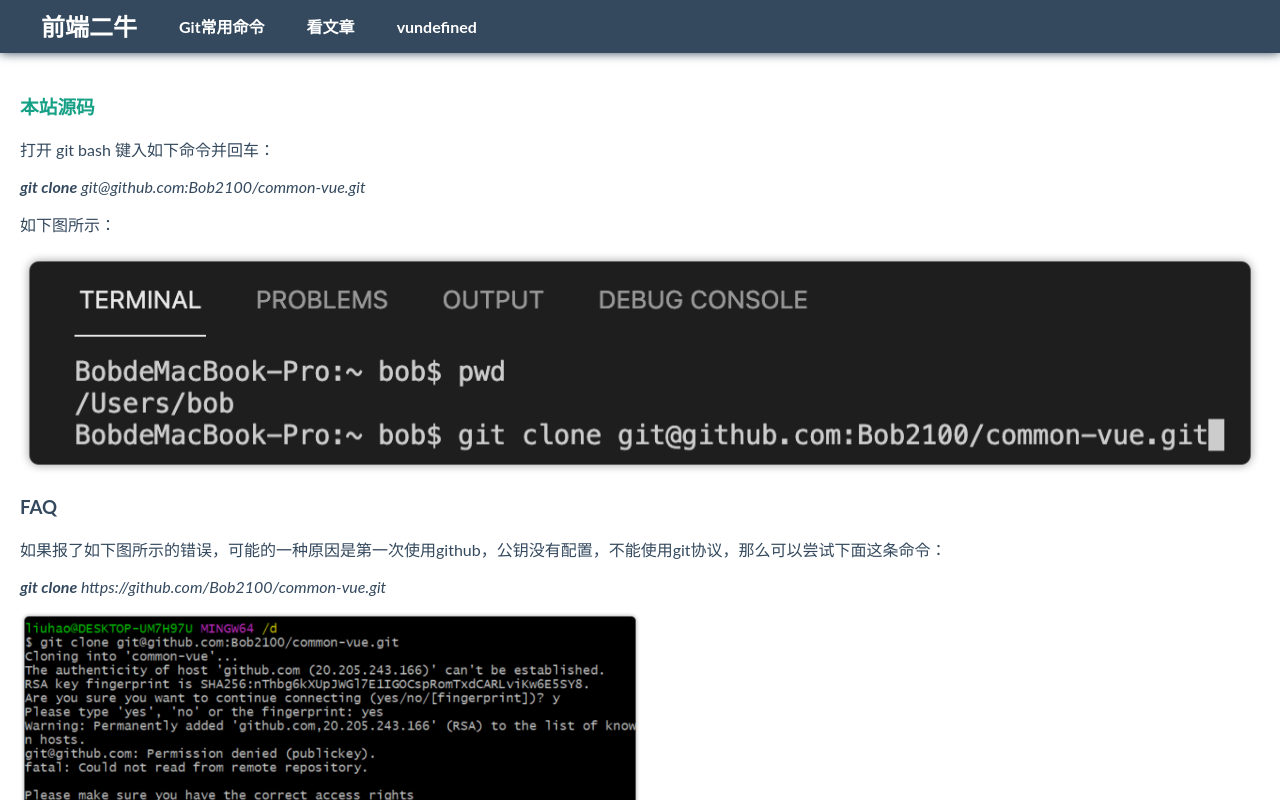
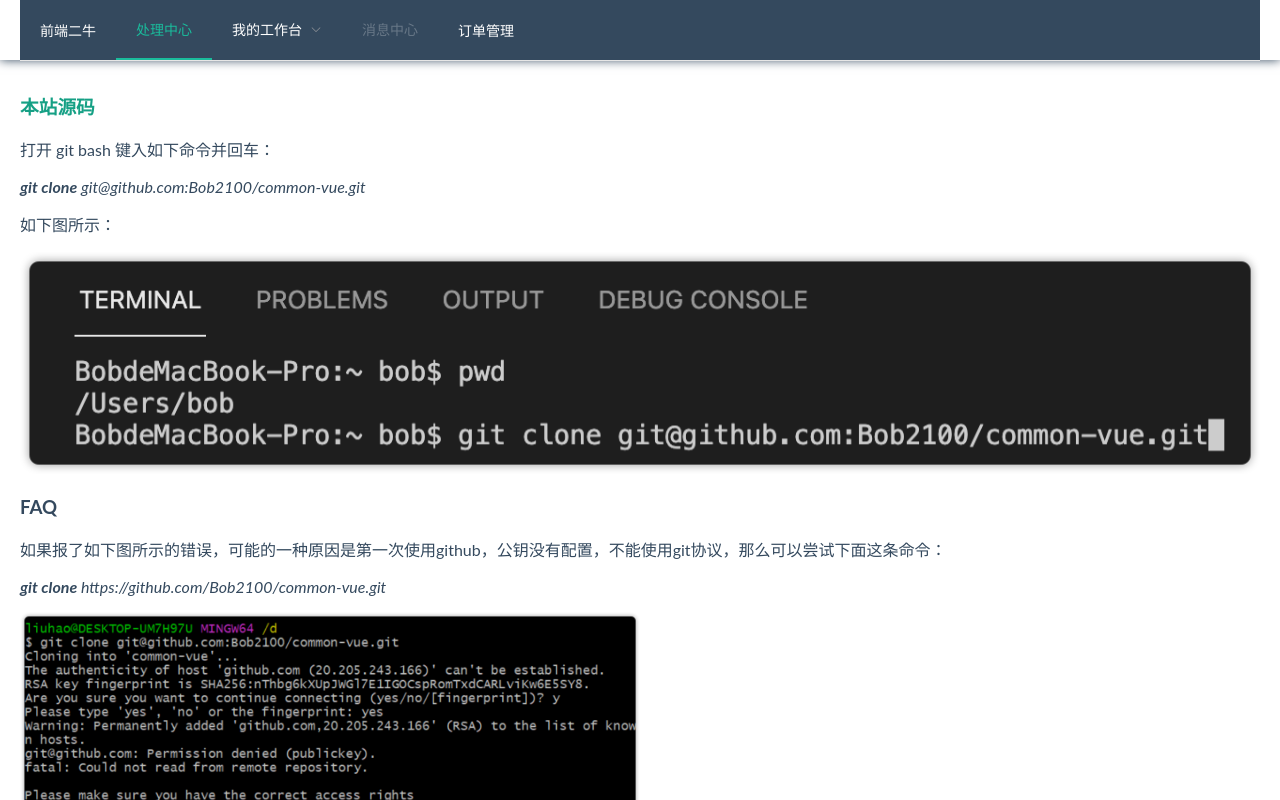
Before and after one commit to Bob2100/common-vue, a Vue app: page /IndexPage in a window 1280 px wide. Built offline with nearby package versions, Linux system fonts and the light colour scheme; no server answers; the HTML template or start-up script is replaced by a standard one.

Commit message:
导航栏使用elementui

```diff
--- a/src/router/index.js
+++ b/src/router/index.js
@@ -1,6 +1,6 @@
 import Vue from 'vue'
 import VueRouter from 'vue-router'
-import Layout from '../views/layout/Index.vue'
+import Layout from '../views/layout'
 
 Vue.use(VueRouter)
 
--- a/src/views/layout/Header.vue
+++ b/src/views/layout/Header.vue
@@ -1,60 +1,42 @@
 <template>
-  <div class="Header navbar">
-    <a class="navbar-brand" href="javascript:;"
-      @click="$router.push({name:'Layout'})">前端二牛</a>
-    <div class="navbar-collapse">
-      <bo-navbar v-model="activeItem">
-        <bo-navbar-item name="git">
-          <a href="javascript:;"
-            @click="$router.push({name:'GitTeach'})">Git常用命令</a>
-        </bo-navbar-item>
-        <bo-navbar-item name="article">
-          <a href="https://mp.weixin.qq.com/s/TDxxvnu6qkvOJWcQmXbqew"
-            target="_blank">看文章</a>
-        </bo-navbar-item>
-        <bo-navbar-item name="version">
-          <a href="https://github.com/Bob2100/common-vue/tags"
-            target="_blank">{{version}}</a>
-        </bo-navbar-item>
-      </bo-navbar>
-    </div>
-  </div>
+  <el-menu :default-active="activeIndex2" class="el-menu-demo" mode="horizontal"
+    @select="handleSelect" background-color="#34495e" text-color="#fff"
+    active-text-color="#1abc9c">
+    <el-menu-item index="0">
+      <span @click="$router.push({name:'Layout'})">前端二牛</span>
+    </el-menu-item>
+    <el-menu-item index="1">处理中心</el-menu-item>
+    <el-submenu index="2">
+      <template slot="title">我的工作台</template>
+      <el-menu-item index="2-1">选项1</el-menu-item>
+      <el-menu-item index="2-2">选项2</el-menu-item>
+      <el-menu-item index="2-3">选项3</el-menu-item>
+      <el-submenu index="2-4">
+        <template slot="title">选项4</template>
+        <el-menu-item index="2-4-1">选项1</el-menu-item>
+        <el-menu-item index="2-4-2">选项2</el-menu-item>
+        <el-menu-item index="2-4-3">选项3</el-menu-item>
+      </el-submenu>
+    </el-submenu>
+    <el-menu-item index="3" disabled>消息中心</el-menu-item>
+    <el-menu-item index="4"><a href="https://www.ele.me"
+        target="_blank">订单管理</a></el-menu-item>
+  </el-menu>
 </template>
+
 
 <script>
 export default {
-  name: "Header",
   data() {
     return {
-      activeItem: 'version'
-    }
+      activeIndex: '1',
+      activeIndex2: '1'
+    };
   },
-  computed: {
-    version() {
-      return `v${process.env.VUE_APP_VERSION}`;
+  methods: {
+    handleSelect(key, keyPath) {
+      console.log(key, keyPath);
     }
   }
-};
+}
 </script>
-<style scoped lang="less">
-.navbar {
-  display: flex;
-}
-.navbar-brand {
-  height: 53px;
-  line-height: 53px;
-  padding: 0 21px;
-  font-size: 24px;
-  font-weight: 700;
-  margin-right: 0;
-  color: #fff;
-  display: inline-block;
-  &:hover {
-    color: #1abc9c;
-    background-color: transparent;
-  }
-}
-.navbar-collapse {
-  flex-grow: 1;
-}
-</style>
--- a/src/views/layout/Index.vue
+++ b/src/views/layout/Index.vue
@@ -1,6 +1,6 @@
 <template>
   <el-container class="app">
-    <el-header class="app-header" style="height:53px">
+    <el-header class="app-header">
       <Header />
     </el-header>
     <el-main style="margin-top:53px">
@@ -11,45 +11,22 @@
 <script>
 import Header from "./Header.vue";
 import Main from "./Main.vue";
-import { mapGetters } from "vuex";
 export default {
   components: {
     Header,
     Main
-  },
-  computed: {
-    ...mapGetters(["isShowAside"]),
-  },
-  created() {
-    this.initAccount();
-  },
-  methods: {
-    initAccount() {
-      this.$store.dispatch("account/init");
-    },
-  },
+  }
 };
 </script>
 <style lang="less" scoped>
-@dark: #34495e;
-@childDark: #bdc3c7;
-@green: #1abc9c;
 .app {
   height: 100%;
 }
 .app-header {
-  box-shadow: 0 0 10px @dark;
+  box-shadow: 0 0 10px #34495e;
   position: fixed;
   top: 0;
   left: 0;
   right: 0;
-  background-color: @dark;
-  color: white;
-  .el-dropdown {
-    color: white;
-  }
-  i:hover {
-    color: @green;
-  }
 }
 </style>
```
